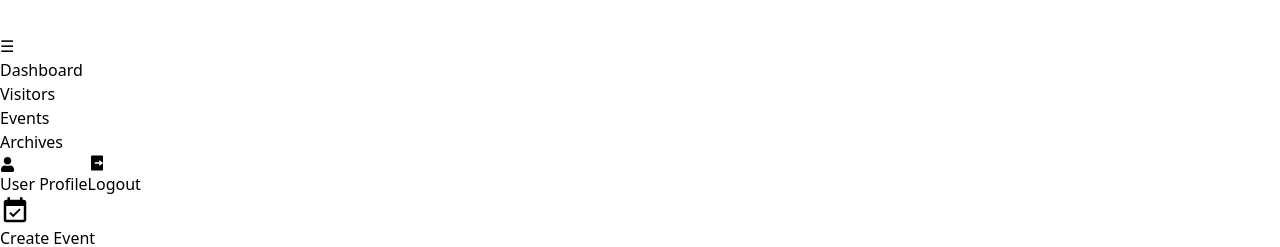
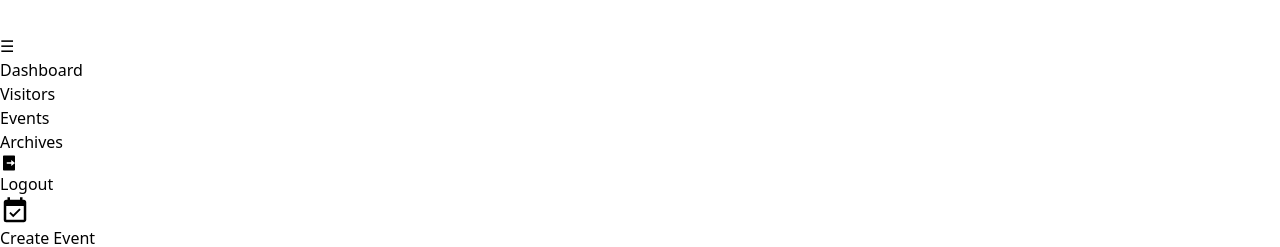
Before and after one commit to raaaeeee/vms-capstone, a React (Create React App) app: page /events in a window 1280 px wide. Shown: the part 1178-1425 px from the top of the page. Built offline with nearby package versions, Linux system fonts and the light colour scheme; no server answers; the database is empty.

Commit message:
added_changes2

```diff
--- a/src/components/Sidebar.jsx
+++ b/src/components/Sidebar.jsx
@@ -92,13 +92,6 @@ const Sidebar = () => {
               </NavLink>
             </li>
           </ul>
-
-          <button className="hidden lg:flex items-center hover:bg-green-700 p-2 rounded mt-10">
-            <span className="mr-2">
-              <FaUser size={15} />
-            </span>
-            User Profile
-          </button>
           <button
             onClick={() => openModal()}
             className="hidden lg:flex items-center text-sm hover:bg-green-700 rounded p-2"
```
